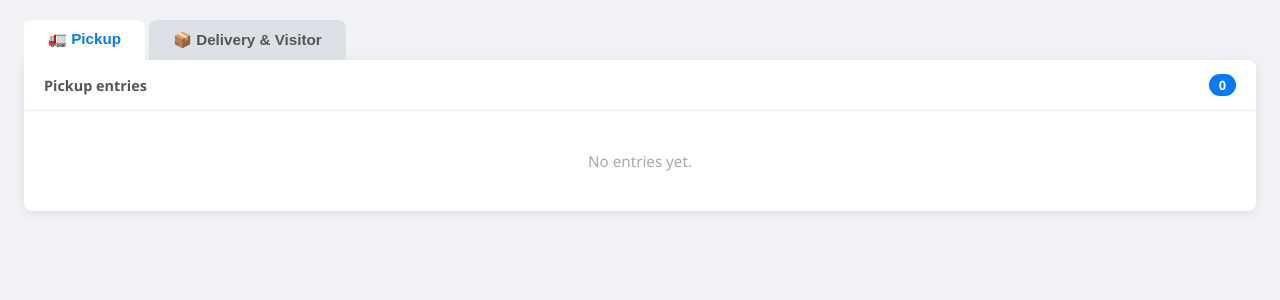
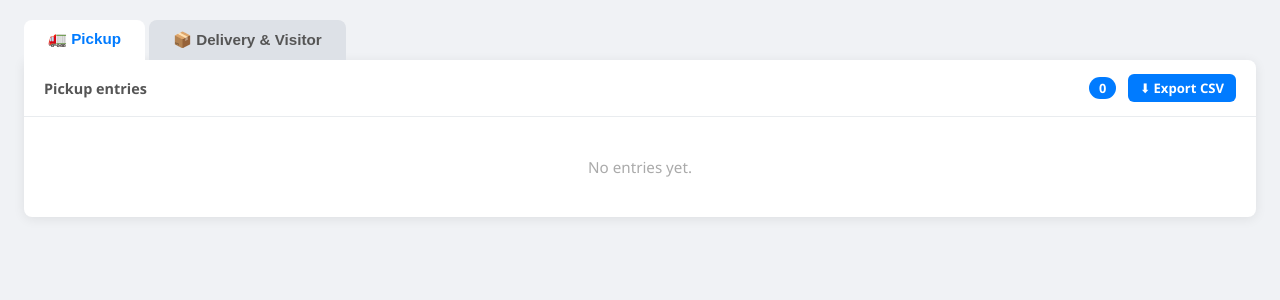
Before and after one commit to sanchn3/inco_purchase_order_form, a Flask app: page /admin in a window 1280 px wide. Shown: the part 63-363 px from the top of the page. Run offline with Flask 3, Linux system fonts and the light colour scheme; data that the repository does not hold is empty; parts of the project's set-up code (start-up, migrations or seed data) failed here and were passed over.

Commit message:
added export button

```diff
--- a/app.py
+++ b/app.py
@@ -1,4 +1,4 @@
-from flask import Flask, render_template, request, jsonify
+from flask import Flask, render_template, request, jsonify, send_file
 from flask_cors import CORS
 import logging
 from datetime import datetime
@@ -94,6 +94,16 @@ def admin_edit():
         logging.error(f"ADMIN EDIT ERROR: {e}")
         return jsonify({'status': 'error', 'message': str(e)}), 500
 
+@app.route('/admin/export/<file_key>')
+def admin_export(file_key):
+    if file_key == 'pickup':
+        filepath, filename = 'data/pickup.csv', 'pickup.csv'
+    elif file_key == 'delivery':
+        filepath, filename = 'data/delivery.csv', 'delivery.csv'
+    else:
+        return jsonify({'status': 'error', 'message': 'Unknown file'}), 400
+    return send_file(filepath, mimetype='text/csv', as_attachment=True, download_name=filename)
+
 @app.route('/admin/delete', methods=['POST'])
 def admin_delete():
     try:
--- a/static/style_sheet_admin.css
+++ b/static/style_sheet_admin.css
@@ -92,6 +92,7 @@ body {
   justify-content: space-between;
 }
 .panel-header span { font-weight: 600; color: #555; font-size: 0.9rem; }
+.panel-header-right { display: flex; align-items: center; gap: 12px; }
 #pickup-count, #delivery-count {
   background: #007bff;
   color: #fff;
@@ -99,6 +100,17 @@ body {
   padding: 2px 10px;
   font-size: 0.8rem;
 }
+.btn-export {
+  background: #007bff;
+  color: #fff;
+  text-decoration: none;
+  border-radius: 6px;
+  padding: 5px 12px;
+  font-size: 0.82rem;
+  font-weight: 600;
+  transition: background 0.15s;
+}
+.btn-export:hover { background: #0056b3; }
 
 .table-wrap { overflow-x: auto; }
 
--- a/templates/admin.html
+++ b/templates/admin.html
@@ -28,7 +28,10 @@
   <div id="panel-pickup" class="panel active">
     <div class="panel-header">
       <span>Pickup entries</span>
-      <span id="pickup-count">0</span>
+      <div class="panel-header-right">
+        <span id="pickup-count">0</span>
+        <a href="/admin/export/pickup" class="btn-export">⬇ Export CSV</a>
+      </div>
     </div>
     <div class="table-wrap">
       <div id="table-pickup"></div>
@@ -39,7 +42,10 @@
   <div id="panel-delivery" class="panel">
     <div class="panel-header">
       <span>Delivery &amp; Visitor entries</span>
-      <span id="delivery-count">0</span>
+      <div class="panel-header-right">
+        <span id="delivery-count">0</span>
+        <a href="/admin/export/delivery" class="btn-export">⬇ Export CSV</a>
+      </div>
     </div>
     <div class="table-wrap">
       <div id="table-delivery"></div>
```
